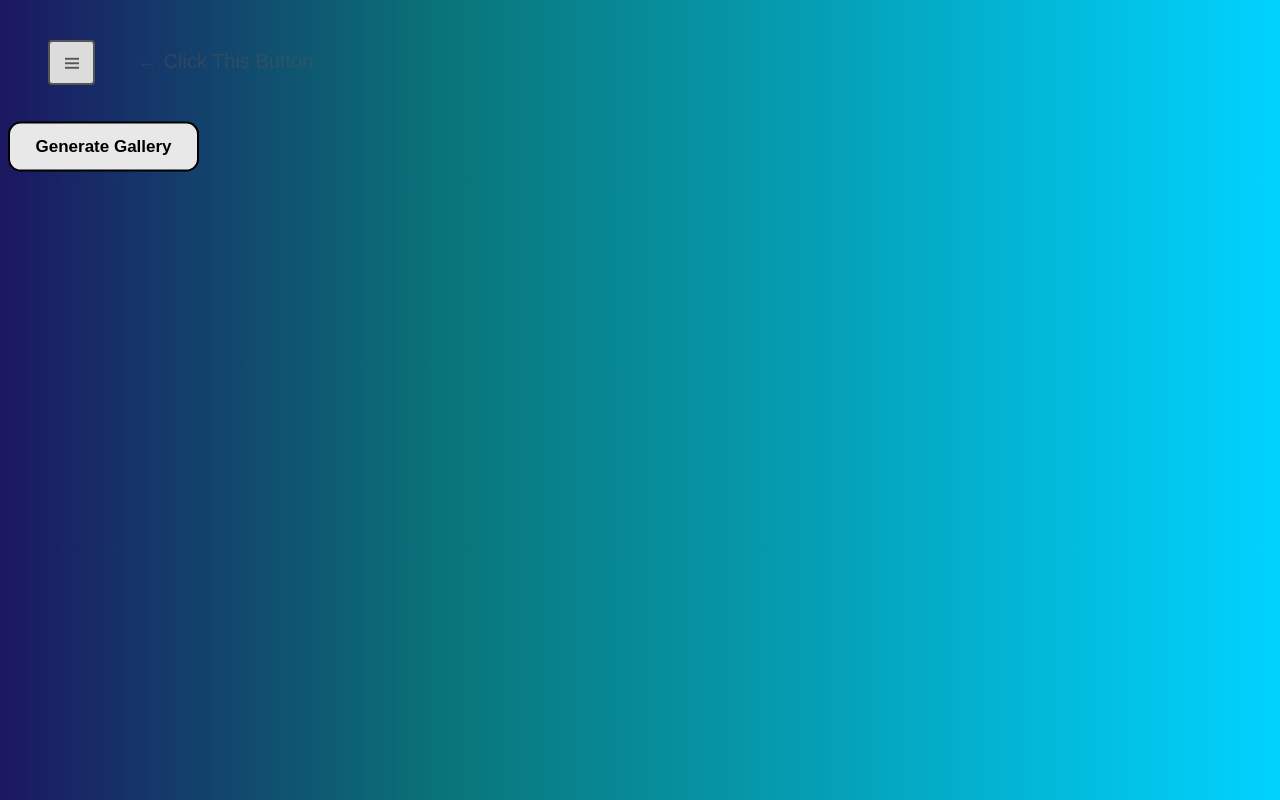
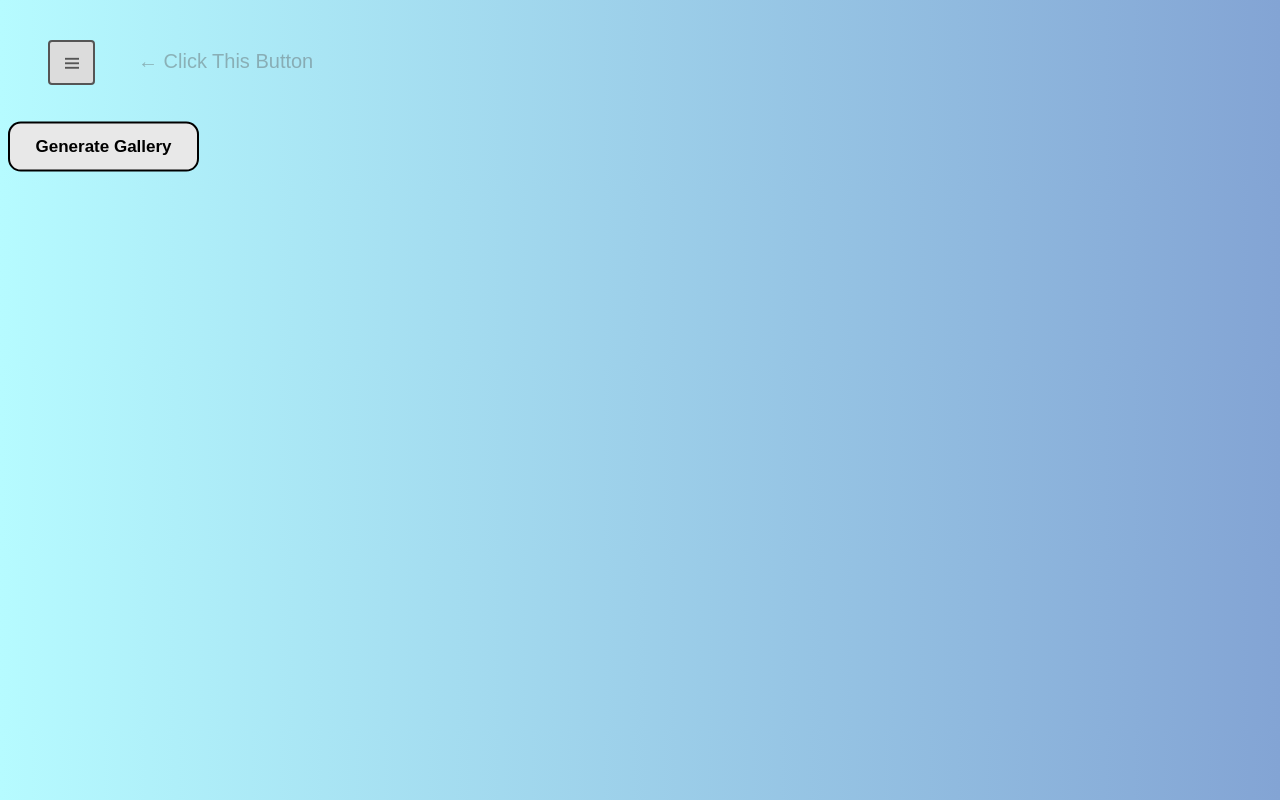
Before and after one commit to camcoem/meme-yourself, a plain HTML site: page gallery.html in a window 1280 px wide. Drawn offline with Linux system fonts and the light colour scheme.

Commit message:
css background

```diff
--- a/style.css
+++ b/style.css
@@ -126,13 +126,17 @@ details[open]::before {
 }
 
 body {
-  background: rgb(27, 23, 97);
+  background: #83a4d4; /* fallback for old browsers */
+  background: -webkit-linear-gradient(
+    to right,
+    #b6fbff,
+    #83a4d4
+  ); /* Chrome 10-25, Safari 5.1-6 */
   background: linear-gradient(
-    90deg,
-    rgba(27, 23, 97, 1) 0%,
-    rgba(9, 117, 121, 1) 35%,
-    rgba(0, 211, 255, 1) 100%
-  );
+    to right,
+    #b6fbff,
+    #83a4d4
+  ); /* W3C, IE 10+/ Edge, Firefox 16+, Chrome 26+, Opera 12+, Safari 7+ */
 }
 
 button {
```
